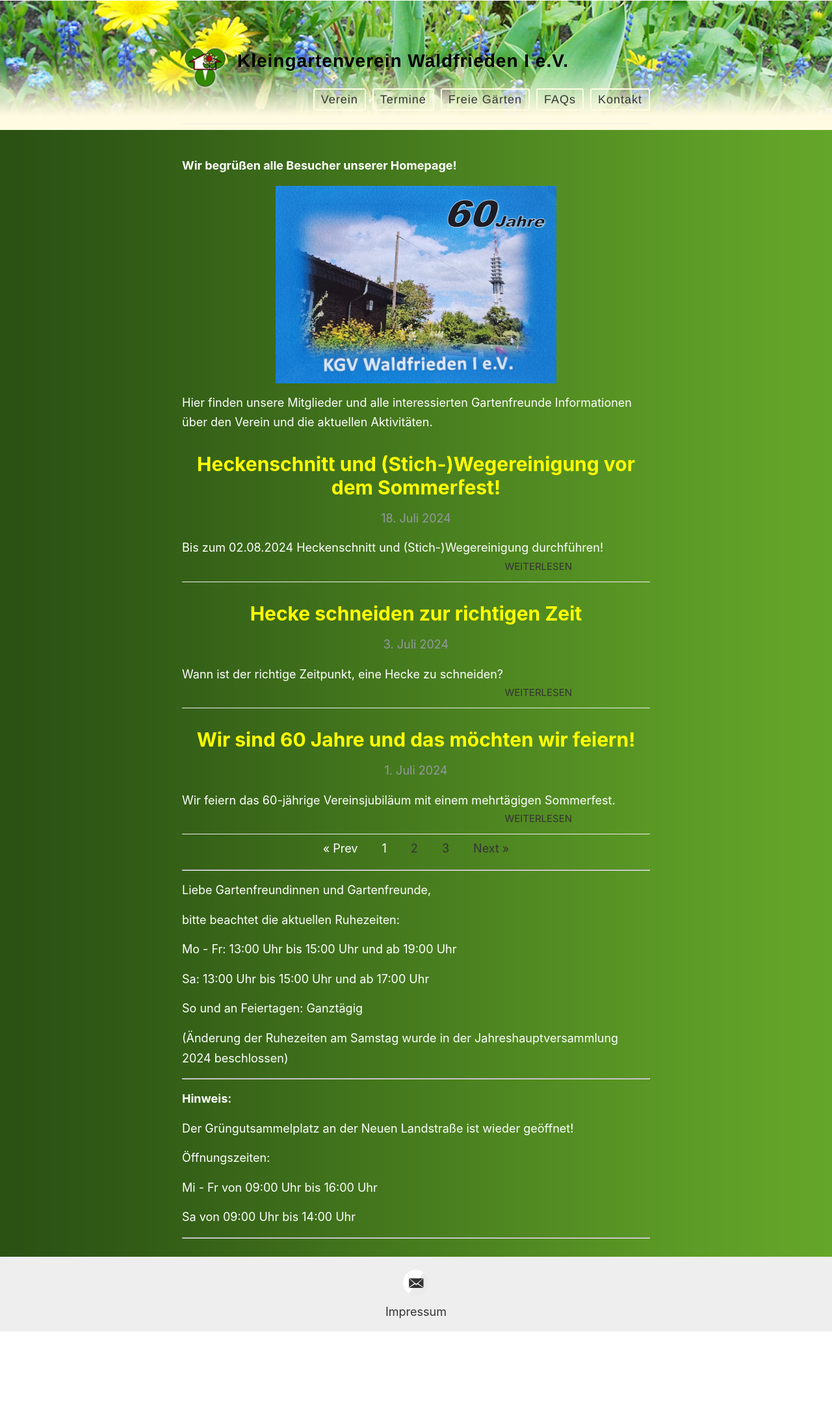
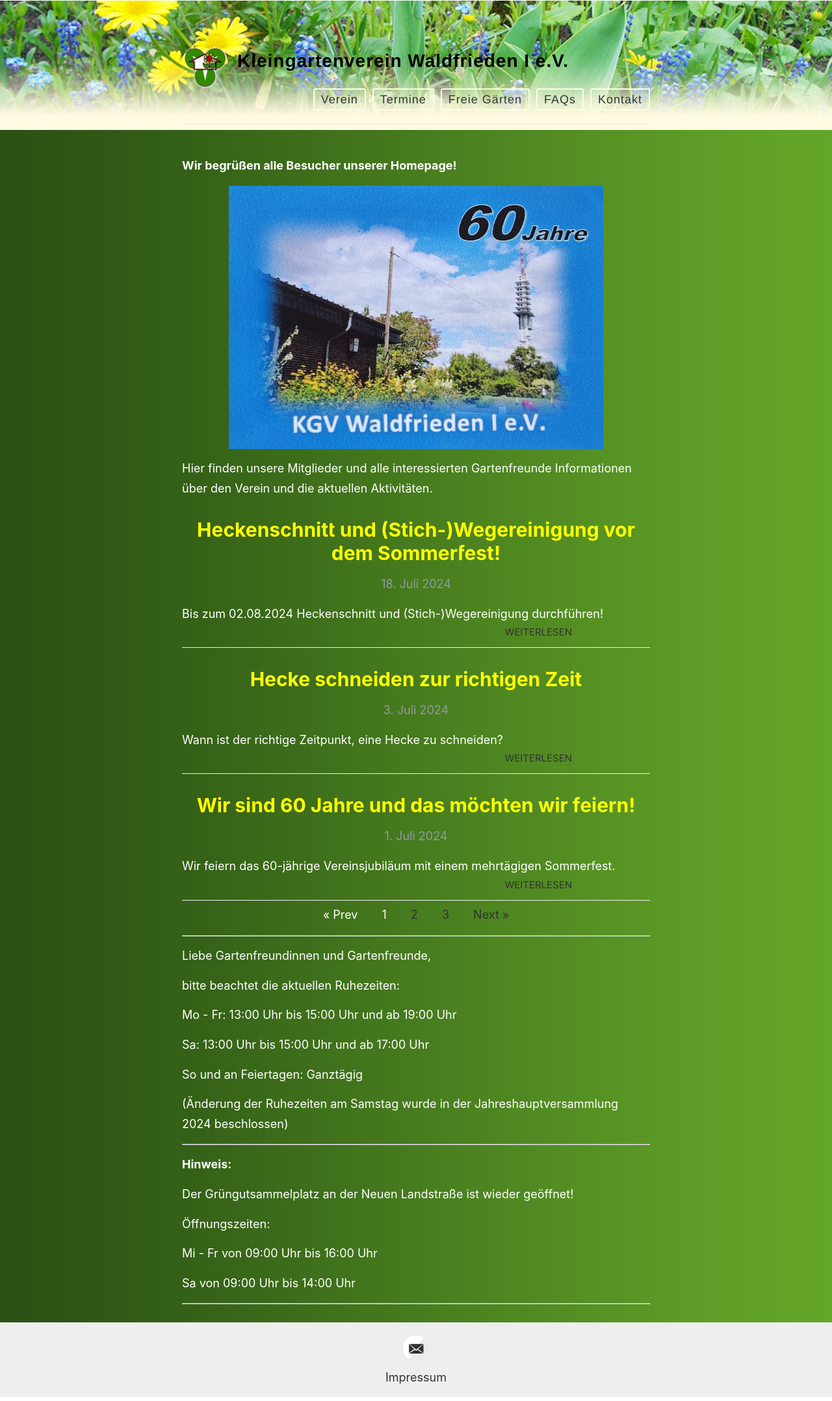
Before and after one commit to der-Frankie/kgv-website-dev.github.io, a Jekyll site: the page built from index.html, in a window 1280 px wide. Shown: the whole page at 65% size. Built offline with Jekyll 4.4.1, drawn with Linux system fonts in a browser that asks for light colours; the list of posts is cut into pages by our own code; before the commit the page ends 2054 px from its top, so only the background shows below that.

Commit message:
Update index.html
set img-width to 80%

```diff
--- a/index.html
+++ b/index.html
@@ -4,7 +4,7 @@
 
 <p><b>Wir begrüßen alle Besucher unserer Homepage!</b></p>
 
-<p><img src="{{ site.baseurl }}/images/60-Jahre-KGV-Waldfrieden-Sticker.jpg" alt="60-Jahre-KGV" style="width:60%;" /></p>
+<p><img src="{{ site.baseurl }}/images/60-Jahre-KGV-Waldfrieden-Sticker.jpg" alt="60-Jahre-KGV" style="width:80%;" /></p>
 
 <p>Hier finden unsere Mitglieder und alle interessierten Gartenfreunde Informationen über den Verein und die aktuellen Aktivitäten.</p>
 
```
